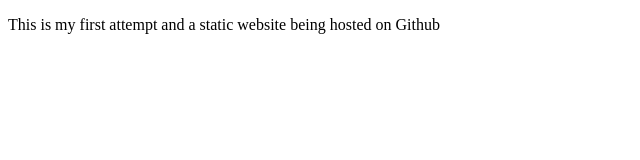
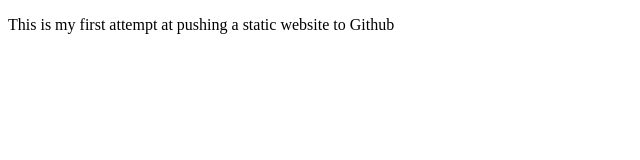
Before and after one commit to johnnyboxhead/Day4Test, a plain HTML site: page index.html in a window 1280 px wide. Shown: the full height of the page, 0-640 px from the left. Drawn offline with Linux system fonts and the light colour scheme.

Commit message:
This is my second attempt to upload

```diff
--- a/index.html
+++ b/index.html
@@ -2,11 +2,11 @@
 <html lang="en">
 <head>
     <meta charset="UTF-8">
-    <meta name="viewport" content="width=<device-width>, initial-scale=1.0">
+    <meta name="viewport" content="width=device-width, initial-scale=1.0">
     <meta http-equiv="X-UA-Compatible" content="ie=edge">
     <title>Document</title>
 </head>
 <body>
-    <p>This is my first attempt and a static website being hosted on Github</p>
+    <p>This is my first attempt at pushing a static website to Github</p>
 </body>
 </html>
```
